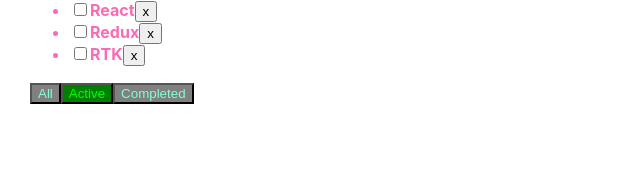
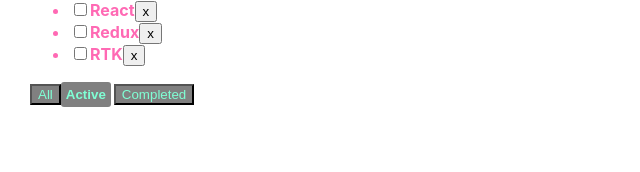
Before and after one commit to Cheloyek/TodoList, a React (Create React App) app: page / in a window 1280 px wide. Shown: the part 128-300 px from the top of the page, without its empty margins (0-640 px from the left). Built offline with nearby package versions, Linux system fonts and the light colour scheme.

Commit message:
add style

```diff
--- a/src/App.css
+++ b/src/App.css
@@ -21,9 +21,15 @@
 }
 
 /*для нажатой кнопки*/
-.activeBtn {
+.active-btn {
   background-color: green;
-  color: lime;
+  padding: 5px;
+  margin-right: 3px;
+  color: aquamarine;
+  font-weight: bold;
+  border-radius: 3px;
+  border: none;
+  cursor: pointer;
 }
 
 /*для не нажатой кнопки*/
@@ -31,3 +37,9 @@
   background-color: gray;
   color: aquamarine;
 }
+
+/*если при вводе в input будет ошибка (например нет текста), то применит .error*/
+.error {
+  border: 2px solid hotpink;
+  outline: none;
+}
--- a/src/App.tsx
+++ b/src/App.tsx
@@ -54,7 +54,7 @@
     const changeTaskStatus = (taskId: string, newStatus: boolean) => {
         //при нажатии на checkbox находит значение и меняет isDone
         const updatedTasks: Array<TaskType> = tasks.map(t => t.id === taskId ? {...t, isDone: newStatus} : t)
-            //создается новый массив? в котором лежат старые tasks и у task у которых id === taskID меняется значение isDone
+            //создается новый массив, в котором лежат старые tasks и у task у которых id === taskID меняется значение isDone
         // ...t = {id: v1(), title: "HTML&CSS", isDone: true}
 
         //перерисовывание
@@ -97,7 +97,7 @@
                 changeFilter={changeFilter}
                 addTask={addTask}
                 changeTaskStatus={changeTaskStatus}
-                      filter={filter}
+                filter={filter}
             />
         </div>
     );
--- a/src/TodoList.tsx
+++ b/src/TodoList.tsx
@@ -24,7 +24,10 @@
 const TodoList = (props: TodoListPropsType) => {
     //local state для хранения ввода до нажатия кнопки
     const [title, setTitle] = useState<string>('')
-    console.log(title)
+
+    //хранение данных о вводе с ошибкой, если получено true - перерисует компоненту. Когда пользователь нажмет кнопку
+    const [error, setError] = useState<boolean>(false)
+    // console.log(title)
     //
     const getTasksListItem = (t: TaskType) => {
         const removeTask = () => props.removeTask(t.id)
@@ -43,11 +46,17 @@
             </li>
         )
     }
-    const tasksList = props.tasks.map(getTasksListItem)
+    //если что-то есть (props.tasks.length) то покажет props.tasks.map(getTasksListItem), если нет то выведет сообщение
+    const tasksList = props.tasks.length
+        ? props.tasks.map(getTasksListItem)
+        : <span>Your taskslist is empty</span>
     const addTask = () => {
         const trimmedTitle = title.trim()// удаляет пробелы из начала и конца строки
+        // если при вводе есть данные то добавляет task, если нет данных то передает в setError true
         if(trimmedTitle !== ''){
             props.addTask(trimmedTitle)
+        } else {
+            setError(true)
         }
         setTitle('')
     }
@@ -55,7 +64,13 @@
     const handlerCreator = (filter: FilterValuesType) => () => props.changeFilter(filter)
 
     const onEnterDownAddTask = (e: KeyboardEvent<HTMLInputElement>) => e.key === 'Enter' && addTask()
-    const onChangeSetLocalTitle = (e: ChangeEvent<HTMLInputElement>) => setTitle(e.currentTarget.value)
+    const onChangeSetLocalTitle = (e: ChangeEvent<HTMLInputElement>) => {
+        error && setError(false); {/*когда после ошибки пользователь начинает вводить, ошибка исчезает*/}
+        setTitle(e.currentTarget.value)
+    }
+
+    //сообщение об ошибке. Если error есть выведет <div>Title is required!</div>, если нет ошибки =null, элемент не создаст
+    const errorMessage = error ? <div style={{fontWeight: "bold", color: "hotpink"}}>Title is required!</div>: null
 
     return (
         <div>
@@ -65,8 +80,11 @@
                     value={title}
                     onChange={onChangeSetLocalTitle}
                     onKeyDown={onEnterDownAddTask}
+                    className={error ? 'error' : ''} // обработка error
                 />
                 <button onClick= {addTask}>+</button>
+                {/*вывод сообщения при ошибке*/}
+                {errorMessage}
             </div>
             <ul>
                 {tasksList}
@@ -77,18 +95,18 @@
             <div>
                 <button
                     // если нажата кнопка 'all' присваивает className activeBtn, если не нажата btn
-                    className={props.filter === 'all' ? 'activeBtn' : 'btn'}
+                    className={props.filter === 'all' ? 'active-btn btn' : 'btn'}
                     // onClick={() => props.changeFilter("all")}
                     onClick = {handlerCreator('all')}
                 >All
                 </button>
                 <button
-                    className={props.filter === 'active' ? 'activeBtn' : 'btn'}
+                    className={props.filter === 'active' ? 'active-btn btn' : 'btn'}
                     onClick={handlerCreator("active")}
                 >Active
                 </button>
                 <button
-                    className={props.filter === 'completed' ? 'activeBtn' : 'btn'}
+                    className={props.filter === 'completed' ? 'active-btn btn' : 'btn'}
                     onClick={handlerCreator("completed")}
                 >Completed
                 </button>
```
